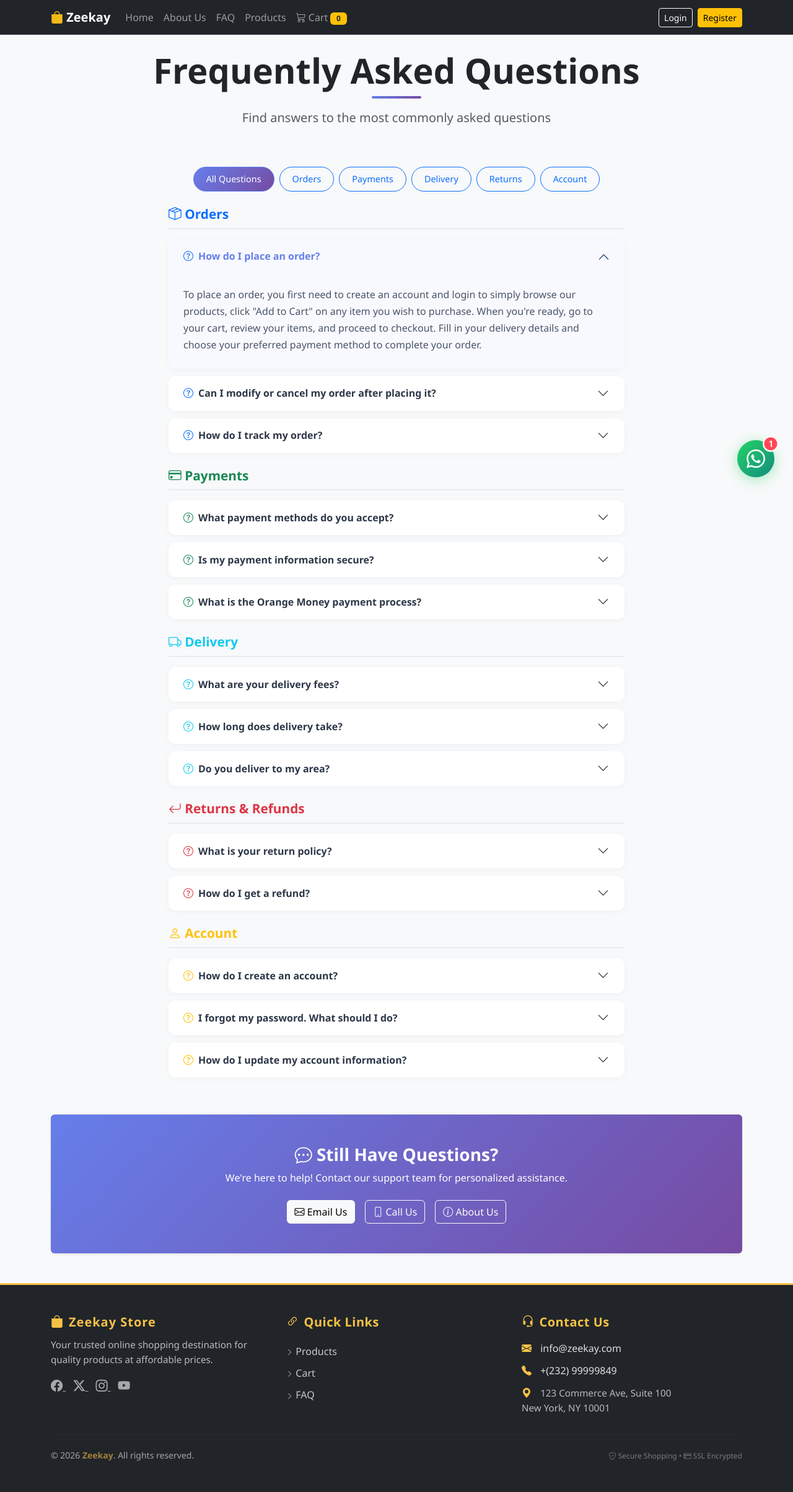
After one commit to lexgerald/zeezeekay, a PHP site: page /zeekay-store/faq.php in a window 1280 px wide. The commit adds this page. Shown: the whole page at 62% size. Run offline with PHP 8.4, Linux system fonts and the light colour scheme.

Commit message:
faq file added

```diff
--- /dev/null
+++ b/faq.php
@@ -0,0 +1,453 @@
+<?php
+// faq.php - Frequently Asked Questions
+require_once 'config/config.php';
+require_once 'includes/header.php';
+require_once 'includes/navbar.php';
+?>
+
+<div class="container mt-4">
+    <!-- Page Header -->
+    <div class="row mb-5">
+        <div class="col-12 text-center">
+            <h1 class="display-4 fw-bold">Frequently Asked Questions</h1>
+            <div class="divider mx-auto" style="width: 80px; height: 4px; background: linear-gradient(135deg, #667eea, #764ba2); border-radius: 2px;"></div>
+            <p class="text-muted mt-3 fs-5">Find answers to the most commonly asked questions</p>
+        </div>
+    </div>
+
+    <!-- FAQ Categories -->
+    <div class="row mb-4">
+        <div class="col-12">
+            <div class="d-flex flex-wrap gap-2 justify-content-center">
+                <button class="btn btn-primary btn-sm filter-btn active" data-filter="all">All Questions</button>
+                <button class="btn btn-outline-primary btn-sm filter-btn" data-filter="orders">Orders</button>
+                <button class="btn btn-outline-primary btn-sm filter-btn" data-filter="payments">Payments</button>
+                <button class="btn btn-outline-primary btn-sm filter-btn" data-filter="shipping">Delivery</button>
+                <button class="btn btn-outline-primary btn-sm filter-btn" data-filter="returns">Returns</button>
+                <button class="btn btn-outline-primary btn-sm filter-btn" data-filter="account">Account</button>
+            </div>
+        </div>
+    </div>
+
+    <!-- FAQ Accordion -->
+    <div class="row">
+        <div class="col-lg-8 mx-auto">
+            <div class="accordion" id="faqAccordion">
+
+                <!-- Category: Orders -->
+                <div class="faq-category" data-category="orders">
+                    <h3 class="mb-3 text-primary"><i class="bi bi-box-seam"></i> Orders</h3>
+
+                    <div class="accordion-item">
+                        <h2 class="accordion-header" id="faq1">
+                            <button class="accordion-button" type="button" data-bs-toggle="collapse" data-bs-target="#collapse1" aria-expanded="true" aria-controls="collapse1">
+                                <i class="bi bi-question-circle text-primary me-2"></i>
+                                How do I place an order?
+                            </button>
+                        </h2>
+                        <div id="collapse1" class="accordion-collapse collapse show" aria-labelledby="faq1" data-bs-parent="#faqAccordion">
+                            <div class="accordion-body">
+                                To place an order, you first need to create an account and login to simply browse our products, click "Add to Cart" on any item you wish to purchase.
+                                When you're ready, go to your cart, review your items, and proceed to checkout. Fill in your delivery
+                                details and choose your preferred payment method to complete your order.
+                            </div>
+                        </div>
+                    </div>
+
+                    <div class="accordion-item">
+                        <h2 class="accordion-header" id="faq2">
+                            <button class="accordion-button collapsed" type="button" data-bs-toggle="collapse" data-bs-target="#collapse2" aria-expanded="false" aria-controls="collapse2">
+                                <i class="bi bi-question-circle text-primary me-2"></i>
+                                Can I modify or cancel my order after placing it?
+                            </button>
+                        </h2>
+                        <div id="collapse2" class="accordion-collapse collapse" aria-labelledby="faq2" data-bs-parent="#faqAccordion">
+                            <div class="accordion-body">
+                                Orders can be modified or cancelled within 24 hours of placement. Please contact our customer support
+                                team immediately at support@zeezeekay.com with your order number. After 24 hours, orders are processed
+                                and cannot be modified.
+                            </div>
+                        </div>
+                    </div>
+
+                    <div class="accordion-item">
+                        <h2 class="accordion-header" id="faq3">
+                            <button class="accordion-button collapsed" type="button" data-bs-toggle="collapse" data-bs-target="#collapse3" aria-expanded="false" aria-controls="collapse3">
+                                <i class="bi bi-question-circle text-primary me-2"></i>
+                                How do I track my order?
+                            </button>
+                        </h2>
+                        <div id="collapse3" class="accordion-collapse collapse" aria-labelledby="faq3" data-bs-parent="#faqAccordion">
+                            <div class="accordion-body">
+                                Once your order is confirmed and delivered, you will receive a tracking number via whatsap.
+                                You can also track your order by logging into your account and visiting the "My Orders" section.
+                            </div>
+                        </div>
+                    </div>
+                </div>
+
+                <!-- Category: Payments -->
+                <div class="faq-category mt-4" data-category="payments">
+                    <h3 class="mb-3 text-success"><i class="bi bi-credit-card"></i> Payments</h3>
+
+                    <div class="accordion-item">
+                        <h2 class="accordion-header" id="faq4">
+                            <button class="accordion-button collapsed" type="button" data-bs-toggle="collapse" data-bs-target="#collapse4" aria-expanded="false" aria-controls="collapse4">
+                                <i class="bi bi-question-circle text-success me-2"></i>
+                                What payment methods do you accept?
+                            </button>
+                        </h2>
+                        <div id="collapse4" class="accordion-collapse collapse" aria-labelledby="faq4" data-bs-parent="#faqAccordion">
+                            <div class="accordion-body">
+                                We accept the following payment methods:
+                                <ul class="mb-0">
+                                    <li><strong>Orange Money</strong> - Pay via mobile money</li>
+                                    <li><strong>Cash on Delivery</strong> - Pay when you receive your order</li>
+                                    <li><strong>Bank Transfer</strong> - Direct bank transfers (contact us for details)</li>
+                                </ul>
+                            </div>
+                        </div>
+                    </div>
+
+                    <div class="accordion-item">
+                        <h2 class="accordion-header" id="faq5">
+                            <button class="accordion-button collapsed" type="button" data-bs-toggle="collapse" data-bs-target="#collapse5" aria-expanded="false" aria-controls="collapse5">
+                                <i class="bi bi-question-circle text-success me-2"></i>
+                                Is my payment information secure?
+                            </button>
+                        </h2>
+                        <div id="collapse5" class="accordion-collapse collapse" aria-labelledby="faq5" data-bs-parent="#faqAccordion">
+                            <div class="accordion-body">
+                                Yes! We take security very seriously. All payment transactions are encrypted and processed through
+                                secure channels. We never store your payment information on our servers.
+                            </div>
+                        </div>
+                    </div>
+
+                    <div class="accordion-item">
+                        <h2 class="accordion-header" id="faq6">
+                            <button class="accordion-button collapsed" type="button" data-bs-toggle="collapse" data-bs-target="#collapse6" aria-expanded="false" aria-controls="collapse6">
+                                <i class="bi bi-question-circle text-success me-2"></i>
+                                What is the Orange Money payment process?
+                            </button>
+                        </h2>
+                        <div id="collapse6" class="accordion-collapse collapse" aria-labelledby="faq6" data-bs-parent="#faqAccordion">
+                            <div class="accordion-body">
+                                To pay with Orange Money:
+                                <ol class="mb-0">
+                                    <li>Select "Pay with Orange Money" at checkout</li>
+                                    <li>You'll receive a reference number</li>
+                                    <li>Dial *144# on your Orange phone</li>
+                                    <li>Select "Pay Merchant" and enter the payment details</li>
+                                    <li>Confirm the transaction with your PIN</li>
+                                </ol>
+                            </div>
+                        </div>
+                    </div>
+                </div>
+
+                <!-- Category: Shipping -->
+                <div class="faq-category mt-4" data-category="shipping">
+                    <h3 class="mb-3 text-info"><i class="bi bi-truck"></i> Delivery</h3>
+
+                    <div class="accordion-item">
+                        <h2 class="accordion-header" id="faq7">
+                            <button class="accordion-button collapsed" type="button" data-bs-toggle="collapse" data-bs-target="#collapse7" aria-expanded="false" aria-controls="collapse7">
+                                <i class="bi bi-question-circle text-info me-2"></i>
+                                What are your delivery fees?
+                            </button>
+                        </h2>
+                        <div id="collapse7" class="accordion-collapse collapse" aria-labelledby="faq7" data-bs-parent="#faqAccordion">
+                            <div class="accordion-body">
+                                We offer <strong>free delivery</strong> on all orders! There are no hidden fees or additional
+                                charges for delivery. Your order will be delivered to your doorstep at no extra cost.
+                            </div>
+                        </div>
+                    </div>
+
+                    <div class="accordion-item">
+                        <h2 class="accordion-header" id="faq8">
+                            <button class="accordion-button collapsed" type="button" data-bs-toggle="collapse" data-bs-target="#collapse8" aria-expanded="false" aria-controls="collapse8">
+                                <i class="bi bi-question-circle text-info me-2"></i>
+                                How long does delivery take?
+                            </button>
+                        </h2>
+                        <div id="collapse8" class="accordion-collapse collapse" aria-labelledby="faq8" data-bs-parent="#faqAccordion">
+                            <div class="accordion-body">
+                                Delivery times vary depending on your location:
+                                <ul class="mb-0">
+                                    <li><strong>Freetown:</strong> 1-3 business days</li>
+                                    <li><strong>Other cities:</strong> 3-7 business days</li>
+                                    <li><strong>Remote areas:</strong> 7-14 business days</li>
+                                </ul>
+                            </div>
+                        </div>
+                    </div>
+
+                    <div class="accordion-item">
+                        <h2 class="accordion-header" id="faq9">
+                            <button class="accordion-button collapsed" type="button" data-bs-toggle="collapse" data-bs-target="#collapse9" aria-expanded="false" aria-controls="collapse9">
+                                <i class="bi bi-question-circle text-info me-2"></i>
+                                Do you deliver to my area?
+                            </button>
+                        </h2>
+                        <div id="collapse9" class="accordion-collapse collapse" aria-labelledby="faq9" data-bs-parent="#faqAccordion">
+                            <div class="accordion-body">
+                                We deliver across Sierra Leone! If you're unsure about delivery to your specific location,
+                                please contact our customer support team and we'll be happy to assist you.
+                            </div>
+                        </div>
+                    </div>
+                </div>
+
+                <!-- Category: Returns -->
+                <div class="faq-category mt-4" data-category="returns">
+                    <h3 class="mb-3 text-danger"><i class="bi bi-arrow-return-left"></i> Returns & Refunds</h3>
+
+                    <div class="accordion-item">
+                        <h2 class="accordion-header" id="faq10">
+                            <button class="accordion-button collapsed" type="button" data-bs-toggle="collapse" data-bs-target="#collapse10" aria-expanded="false" aria-controls="collapse10">
+                                <i class="bi bi-question-circle text-danger me-2"></i>
+                                What is your return policy?
+                            </button>
+                        </h2>
+                        <div id="collapse10" class="accordion-collapse collapse" aria-labelledby="faq10" data-bs-parent="#faqAccordion">
+                            <div class="accordion-body">
+                                We accept returns within 7 days of delivery for unused items in their original packaging.
+                                Please contact our customer support team to initiate a return. Return shipping fees may apply.
+                            </div>
+                        </div>
+                    </div>
+
+                    <div class="accordion-item">
+                        <h2 class="accordion-header" id="faq11">
+                            <button class="accordion-button collapsed" type="button" data-bs-toggle="collapse" data-bs-target="#collapse11" aria-expanded="false" aria-controls="collapse11">
+                                <i class="bi bi-question-circle text-danger me-2"></i>
+                                How do I get a refund?
+                            </button>
+                        </h2>
+                        <div id="collapse11" class="accordion-collapse collapse" aria-labelledby="faq11" data-bs-parent="#faqAccordion">
+                            <div class="accordion-body">
+                                Once your return is received and inspected, we will notify you of the approval or rejection
+                                of your refund. If approved, the refund will be processed to your original payment method
+                                within 5-10 business days.
+                            </div>
+                        </div>
+                    </div>
+                </div>
+
+                <!-- Category: Account -->
+                <div class="faq-category mt-4" data-category="account">
+                    <h3 class="mb-3 text-warning"><i class="bi bi-person"></i> Account</h3>
+
+                    <div class="accordion-item">
+                        <h2 class="accordion-header" id="faq12">
+                            <button class="accordion-button collapsed" type="button" data-bs-toggle="collapse" data-bs-target="#collapse12" aria-expanded="false" aria-controls="collapse12">
+                                <i class="bi bi-question-circle text-warning me-2"></i>
+                                How do I create an account?
+                            </button>
+                        </h2>
+                        <div id="collapse12" class="accordion-collapse collapse" aria-labelledby="faq12" data-bs-parent="#faqAccordion">
+                            <div class="accordion-body">
+                                Click on the "Register" button at the top of the page. Fill in your name, email address,
+                                and password. Once registered, You can then log in
+                                and start shopping!
+                            </div>
+                        </div>
+                    </div>
+
+                    <div class="accordion-item">
+                        <h2 class="accordion-header" id="faq13">
+                            <button class="accordion-button collapsed" type="button" data-bs-toggle="collapse" data-bs-target="#collapse13" aria-expanded="false" aria-controls="collapse13">
+                                <i class="bi bi-question-circle text-warning me-2"></i>
+                                I forgot my password. What should I do?
+                            </button>
+                        </h2>
+                        <div id="collapse13" class="accordion-collapse collapse" aria-labelledby="faq13" data-bs-parent="#faqAccordion">
+                            <div class="accordion-body">
+                                On the login page, click on "Forgot Password". Enter your registered email address and
+                                we'll send you a link to reset your password. If you don't receive the email, please
+                                check your spam folder.
+                            </div>
+                        </div>
+                    </div>
+
+                    <div class="accordion-item">
+                        <h2 class="accordion-header" id="faq14">
+                            <button class="accordion-button collapsed" type="button" data-bs-toggle="collapse" data-bs-target="#collapse14" aria-expanded="false" aria-controls="collapse14">
+                                <i class="bi bi-question-circle text-warning me-2"></i>
+                                How do I update my account information?
+                            </button>
+                        </h2>
+                        <div id="collapse14" class="accordion-collapse collapse" aria-labelledby="faq14" data-bs-parent="#faqAccordion">
+                            <div class="accordion-body">
+                                Log in to your account and go to "Account Settings" or "Profile". From there, you can
+                                update your personal information, change your password, and manage your preferences.
+                            </div>
+                        </div>
+                    </div>
+                </div>
+
+            </div>
+        </div>
+    </div>
+
+    <!-- Still Have Questions -->
+    <div class="row mt-5">
+        <div class="col-12">
+            <div class="card border-0 shadow-sm" style="background: linear-gradient(135deg, #667eea, #764ba2);">
+                <div class="card-body p-5 text-center text-white">
+                    <h3 class="fw-bold"><i class="bi bi-chat-dots"></i> Still Have Questions?</h3>
+                    <p class="mb-4">We're here to help! Contact our support team for personalized assistance.</p>
+                    <div class="d-flex flex-wrap gap-3 justify-content-center">
+                        <a href="mailto:support@zeezeekay.com" class="btn btn-light">
+                            <i class="bi bi-envelope"></i> Email Us
+                        </a>
+                        <a href="tel:+23299999849" class="btn btn-outline-light">
+                            <i class="bi bi-phone"></i> Call Us
+                        </a>
+                        <a href="<?php echo BASE_URL; ?>about.php" class="btn btn-outline-light">
+                            <i class="bi bi-info-circle"></i> About Us
+                        </a>
+                    </div>
+                </div>
+            </div>
+        </div>
+    </div>
+</div>
+
+<style>
+.accordion-item {
+    border: none;
+    margin-bottom: 12px;
+    background: white;
+    border-radius: 12px !important;
+    overflow: hidden;
+    box-shadow: 0 2px 10px rgba(0,0,0,0.04);
+    transition: all 0.3s ease;
+}
+
+.accordion-item:hover {
+    box-shadow: 0 4px 20px rgba(0,0,0,0.08);
+}
+
+.accordion-button {
+    font-weight: 600;
+    color: #2d3748;
+    padding: 18px 24px;
+    background: white;
+    border: none;
+    border-radius: 12px !important;
+    transition: all 0.3s ease;
+}
+
+.accordion-button:not(.collapsed) {
+    color: #667eea;
+    background: #f8f9ff;
+    box-shadow: none;
+    border-radius: 12px 12px 0 0 !important;
+}
+
+.accordion-button:focus {
+    border-color: transparent;
+    box-shadow: none;
+}
+
+.accordion-button::after {
+    background-size: 1.2rem;
+    color: #667eea;
+}
+
+.accordion-body {
+    padding: 20px 24px 24px;
+    background: #f8f9ff;
+    color: #4a5568;
+    line-height: 1.7;
+}
+
+.accordion-body ul, .accordion-body ol {
+    padding-left: 20px;
+    margin-top: 10px;
+}
+
+.accordion-body ul li, .accordion-body ol li {
+    margin-bottom: 6px;
+}
+
+.faq-category h3 {
+    font-size: 1.3rem;
+    font-weight: 700;
+    padding-bottom: 10px;
+    border-bottom: 2px solid #e9ecef;
+}
+
+.filter-btn {
+    padding: 8px 20px;
+    border-radius: 50px;
+    font-weight: 500;
+    font-size: 0.9rem;
+    transition: all 0.3s ease;
+}
+
+.filter-btn:hover {
+    transform: translateY(-2px);
+}
+
+.filter-btn.active {
+    background: linear-gradient(135deg, #667eea, #764ba2);
+    border-color: #667eea;
+    color: white;
+}
+
+.divider {
+    margin: 0 auto;
+}
+
+@media (max-width: 768px) {
+    .accordion-button {
+        font-size: 0.95rem;
+        padding: 14px 18px;
+    }
+
+    .accordion-body {
+        font-size: 0.9rem;
+        padding: 16px 18px 18px;
+    }
+
+    .faq-category h3 {
+        font-size: 1.1rem;
+    }
+
+    .card-body {
+        padding: 30px 20px !important;
+    }
+}
+</style>
+
+<script>
+// FAQ Category Filter
+document.addEventListener('DOMContentLoaded', function() {
+    const filterButtons = document.querySelectorAll('.filter-btn');
+    const faqCategories = document.querySelectorAll('.faq-category');
+
+    filterButtons.forEach(button => {
+        button.addEventListener('click', function() {
+            // Remove active class from all buttons
+            filterButtons.forEach(btn => btn.classList.remove('active'));
+            this.classList.add('active');
+
+            const filter = this.dataset.filter;
+
+            faqCategories.forEach(category => {
+                if (filter === 'all' || category.dataset.category === filter) {
+                    category.style.display = 'block';
+                } else {
+                    category.style.display = 'none';
+                }
+            });
+        });
+    });
+});
+</script>
+
+<?php require_once 'includes/footer.php'; ?>
--- a/includes/navbar.php
+++ b/includes/navbar.php
@@ -27,6 +27,9 @@ if (isset($_SESSION['user_id'])) {
                 </li>
                 <li class="nav-item">
                     <a class="nav-link" href="<?php echo BASE_URL; ?>about.php">About Us</a>
+                </li>
+                <li class="nav-item">
+                    <a class="nav-link" href="<?php echo BASE_URL; ?>faq.php">FAQ</a>
                 </li>
                 <li class="nav-item">
                     <a class="nav-link" href="<?php echo BASE_URL; ?>products/index.php">Products</a>
```
